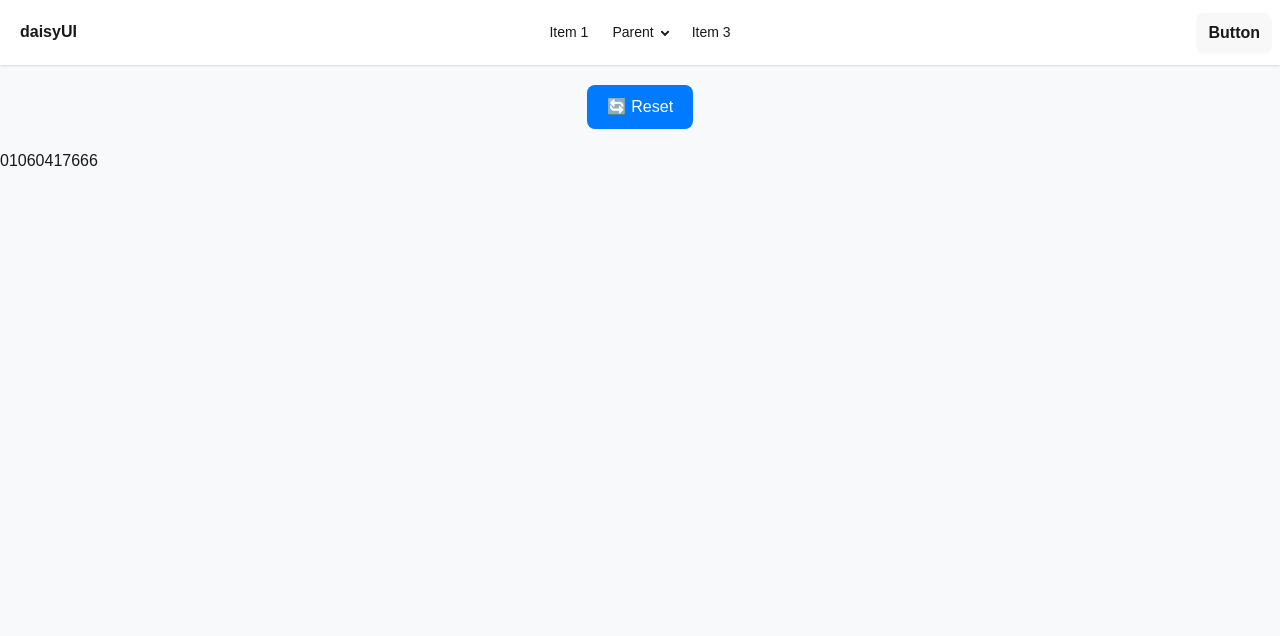
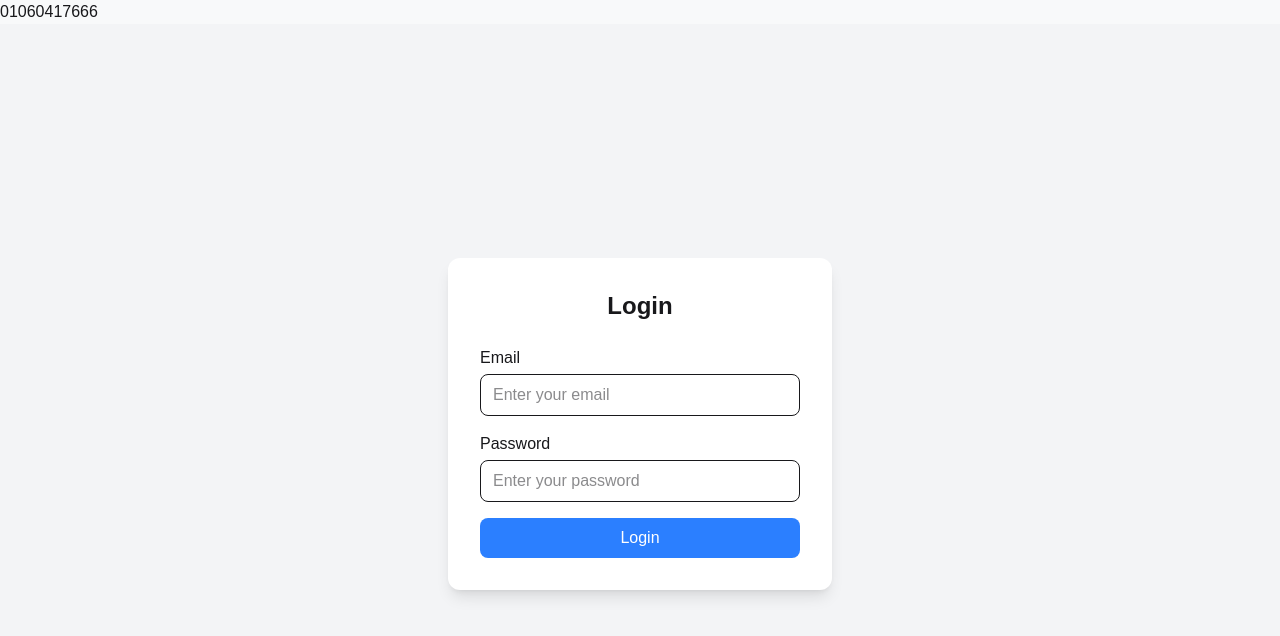
Before and after one commit to engbasel/pro2, a React (Vite) app: page /contact in a window 1280 px wide. Shown: the top 636 px of the page. Built offline with nearby package versions, Linux system fonts and the light colour scheme.

Commit message:
`Added Login component and removed CustomNavBar component from App.jsx`

```diff
--- a/src/App.jsx
+++ b/src/App.jsx
@@ -10,6 +10,7 @@ import AboutCompany from "./components/AboutCompany";
 import AboutPeople from "./components/AboutPeople";
 import Contact from "./components/Contact";
 import Newww from "./components/Newww";
+import Login from "./pages/login";
 
 // testing data
 const FakeData = [
@@ -55,11 +56,11 @@ function App() {
 
   return (
     <div className="app-container">
-      <CustomNavBar />
-
+      {/* <CustomNavBar /> */}
+{/*
       <div className="actions">
         <button className="reset-btn" onClick={handleReset}>🔄 Reset</button>
-      </div>
+      </div> */}
 
     <Routes>
       {/* route عادي */}
@@ -73,7 +74,7 @@ function App() {
 
       <Route path="/contact" element={<Contact />} />
     </Routes>
-
+<Login></Login>
 
       {/* <div className="food-list">
         {data.length === 0 ? (
--- /dev/null
+++ b/src/pages/login.jsx
@@ -0,0 +1,84 @@
+import React, { useState } from "react";
+
+export default function Login() {
+  const [form, setForm] = useState({ email: "", password: "" });
+  const [errors, setErrors] = useState({ email: null, password: null });
+
+  const handleChange = (e) => {
+    setForm({ ...form, [e.target.name]: e.target.value });
+  };
+
+  const handleSubmit = (e) => {
+    e.preventDefault();
+
+    let newErrors = { email: null, password: null };
+
+    // التحقق من الإيميل
+    if (form.email.trim() === "") {
+      newErrors.email = "Email is required";
+    }
+
+    // التحقق من الباسورد
+    if (form.password.trim() === "") {
+      newErrors.password = "Password is required";
+    }
+
+    setErrors(newErrors);
+
+    // لو مفيش أخطاء -> اطبع الداتا
+    if (!newErrors.email && !newErrors.password) {
+      console.log(form);
+      // هنا ممكن تضيف استدعاء الـ API أو الانتقال لصفحة تانية
+    }
+  };
+
+  return (
+    <div className="flex items-center justify-center min-h-screen bg-gray-100">
+      <div className="bg-white shadow-lg rounded-xl p-8 w-full max-w-sm">
+        <h2 className="text-2xl font-bold mb-6 text-center">Login</h2>
+
+        <form onSubmit={handleSubmit} className="space-y-4">
+          {/* Email */}
+          <div>
+            <label className="block mb-1 font-medium">Email</label>
+            <input
+              type="email"
+              name="email"
+              placeholder="Enter your email"
+              className={`w-full px-3 py-2 border rounded-lg focus:outline-none focus:ring-2 ${
+                errors.email ? "border-red-500 focus:ring-red-400" : "focus:ring-blue-400"
+              }`}
+              value={form.email}
+              onChange={handleChange}
+            />
+            {errors.email && <p className="text-red-500 text-sm">{errors.email}</p>}
+          </div>
+
+          {/* Password */}
+          <div>
+            <label className="block mb-1 font-medium">Password</label>
+            <input
+              type="password"
+              name="password"
+              placeholder="Enter your password"
+              className={`w-full px-3 py-2 border rounded-lg focus:outline-none focus:ring-2 ${
+                errors.password ? "border-red-500 focus:ring-red-400" : "focus:ring-blue-400"
+              }`}
+              value={form.password}
+              onChange={handleChange}
+            />
+            {errors.password && <p className="text-red-500 text-sm">{errors.password}</p>}
+          </div>
+
+          {/* Button */}
+          <button
+            type="submit"
+            className="w-full bg-blue-500 text-white py-2 rounded-lg hover:bg-blue-600 transition"
+          >
+            Login
+          </button>
+        </form>
+      </div>
+    </div>
+  );
+}
```
Also changed, not shown: src/components/nav_bar.jsx (+0 -54 lines).
